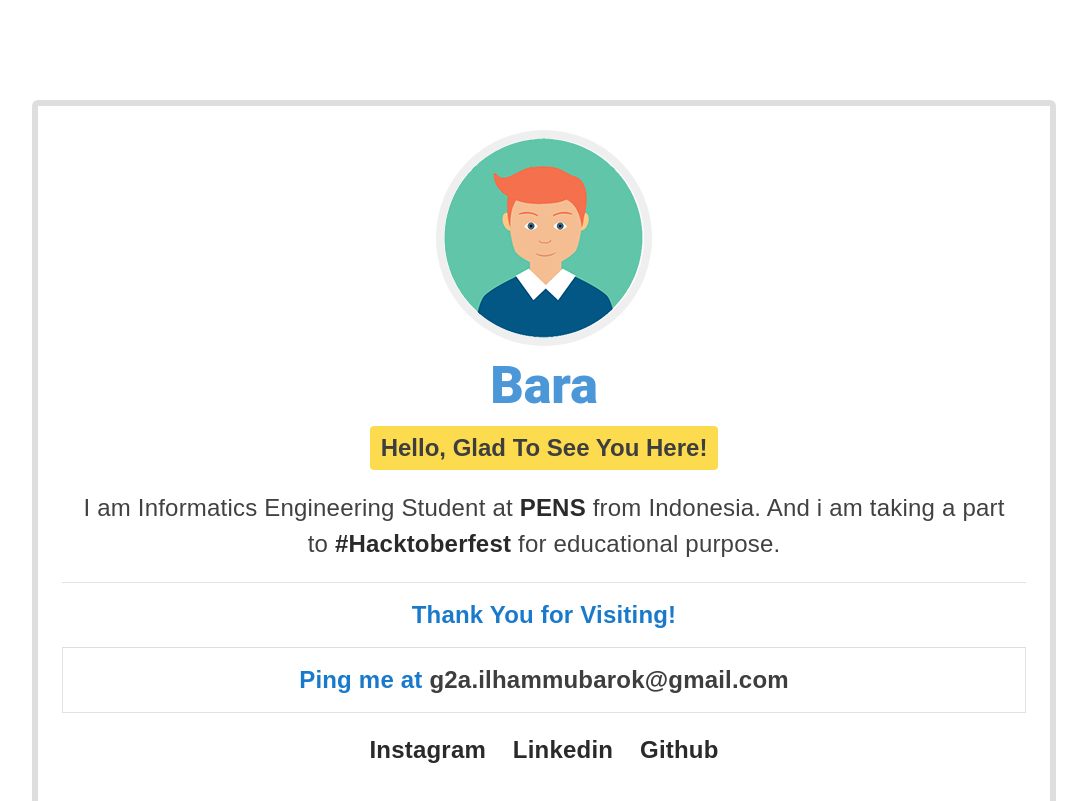
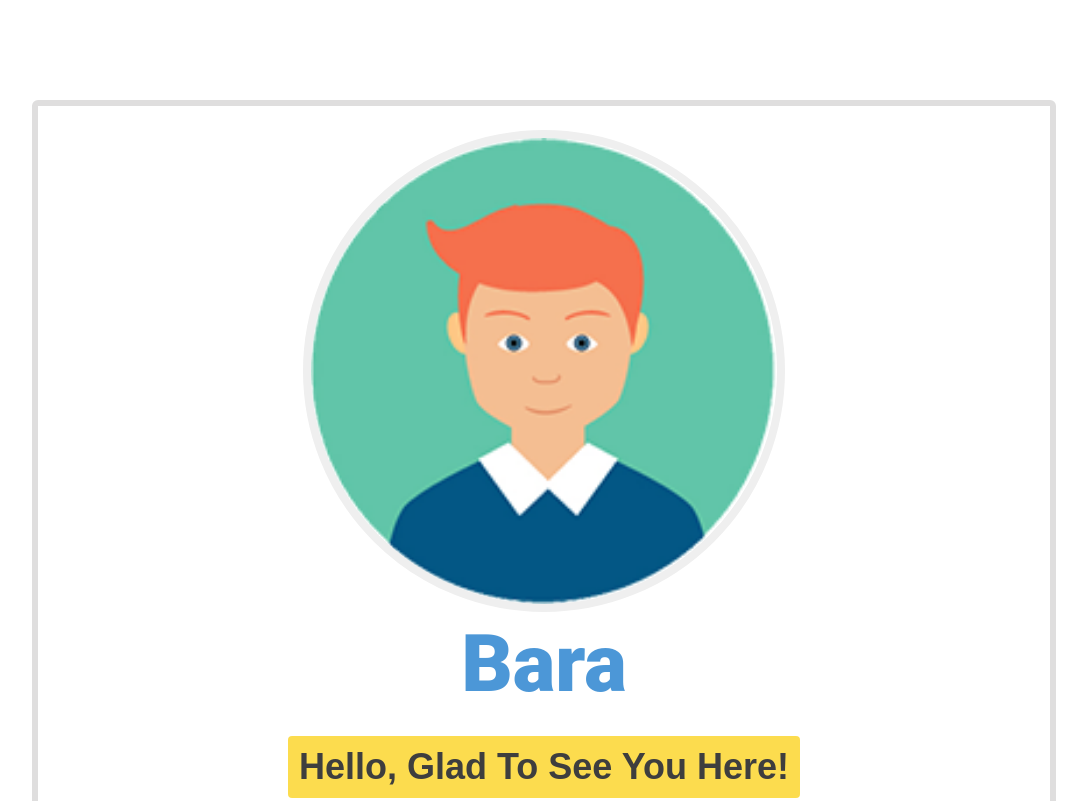
Before and after one commit to g2ailhammubarok/simple-bio-me, a plain HTML site: page index.html in a window 1280 px wide. Shown: the top 801 px of the page, without its empty margins (86-1173 px from the left). Drawn offline with nearby package versions, Linux system fonts and the light colour scheme.

Commit message:
Penyesuaian tampilan lagi

```diff
--- a/css/style.css
+++ b/css/style.css
@@ -5,7 +5,7 @@
 body {
     font-family: 'Montserrat', sans-serif;
     color: #404142;
-    font-size: 24px;
+    font-size: 38px;
     letter-spacing: 0.2px;
 }
 
@@ -63,7 +63,7 @@ a:visited {
 
 .btn-lg {
     padding: 3px 10px;
-    font-size: 24px;
+    font-size: 36px;
     line-height: none;
     border-radius: 4px;
 }
@@ -75,6 +75,7 @@ a:visited {
     -webkit-transition: all 0.6s;
     -moz-transition: all 0.6s;
     transition: all 0.6s;
+    margin-bottom: 16;
 
 }
 
@@ -107,9 +108,10 @@ a:visited {
 }
 
 .about h6 {
-    font-size: 52px;
+    font-size: 80px;
     color: #016cc7;
-    margin: 5;
+    margin-bottom: 8;
+    padding-bottom: 16;
 }
 
 .about h6:hover {
@@ -124,7 +126,7 @@ a:visited {
 
 .about li {
     color: #016cc7;
-    font-size: 24px;
+    font-size: 36px;
     opacity: 0.9;
     padding: 14px;
     font-weight: bolder;
@@ -163,7 +165,7 @@ a:visited {
 
 /* Display picture */
 .main-img {
-    max-width: 60%;
+    width: 50%;
     border: 8px solid #efefef;
     border-radius: 50%;
     -moz-transition: all 0.3s;
```
